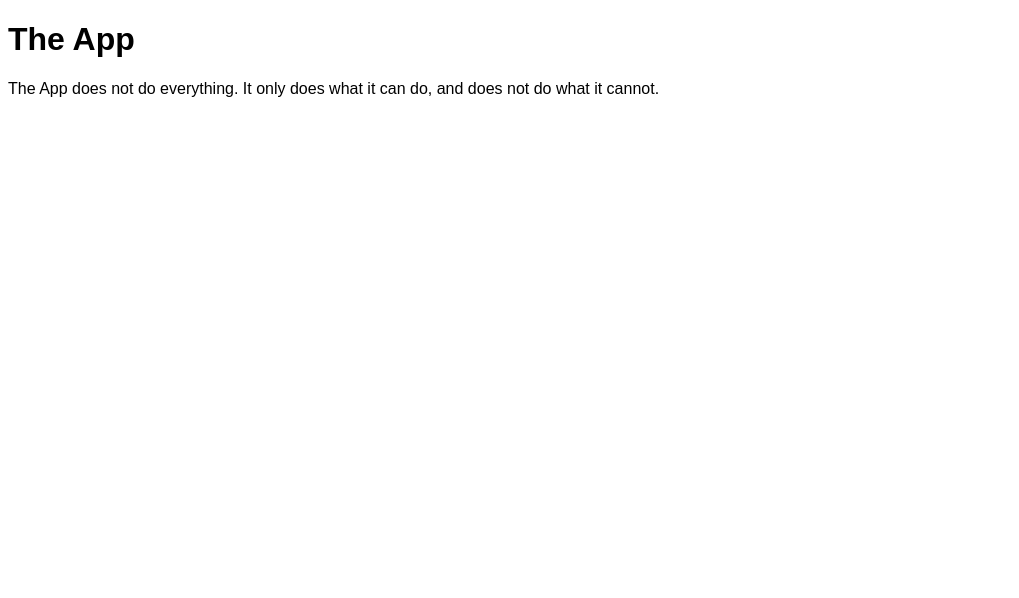
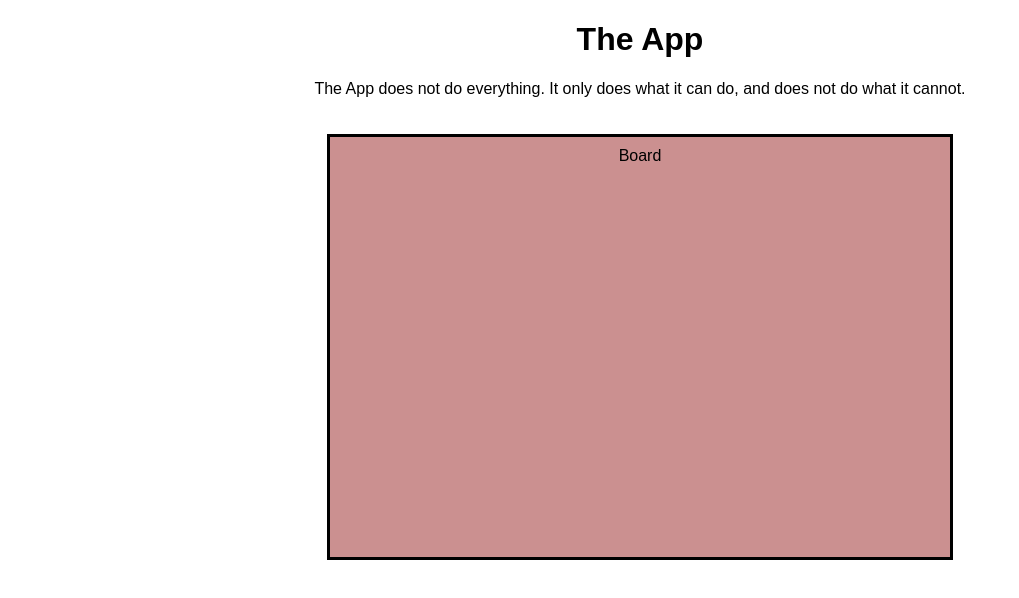
Before and after one commit to MouseUser/the-app, a plain HTML site: page UI.html in a window 1280 px wide. Shown: the whole page, without its empty margins (0-1019 px from the left). Drawn offline with Linux system fonts and the light colour scheme.

Commit message:
created and centered box; centered text; added border to box

```diff
--- a/UI.html
+++ b/UI.html
@@ -2,10 +2,32 @@
 <html>
 <head>
 <style>
-body {
+  body {
+            text-align: center; /* Center text horizontally */
+        }
+        .content {
+            display: inline-block; /* Ensures the content doesn't take up the full width */
+            text-align: left; /* If you need to align some inner text to the left */
+        }
+  body {
     font-family: Papyrus, fantasy;
-  }
+    }
+
+  .container {
+            text-align: center; /* This centers the inline-block element horizontally */
+        }
+  .box {
+            display: inline-block; /* Makes the div considered as an inline element */
+            width: 600px;
+            height: 400px;
+            border: 3px solid #000;
+            background-color: #cb9090;
+            padding: 10px;
+            margin: 20px;
+            text-align: center;
+        }
 </style>
+
 <title>The App</title>
 </head>
 <body>
@@ -13,5 +35,10 @@ body {
 <h1>The App</h1>
 <p>The App does not do everything. It only does what it can do, and does not do what it cannot.</p>
 
+
+<div
+  class="box">
+        Board
+    </div>
 </body>
 </html>
```
